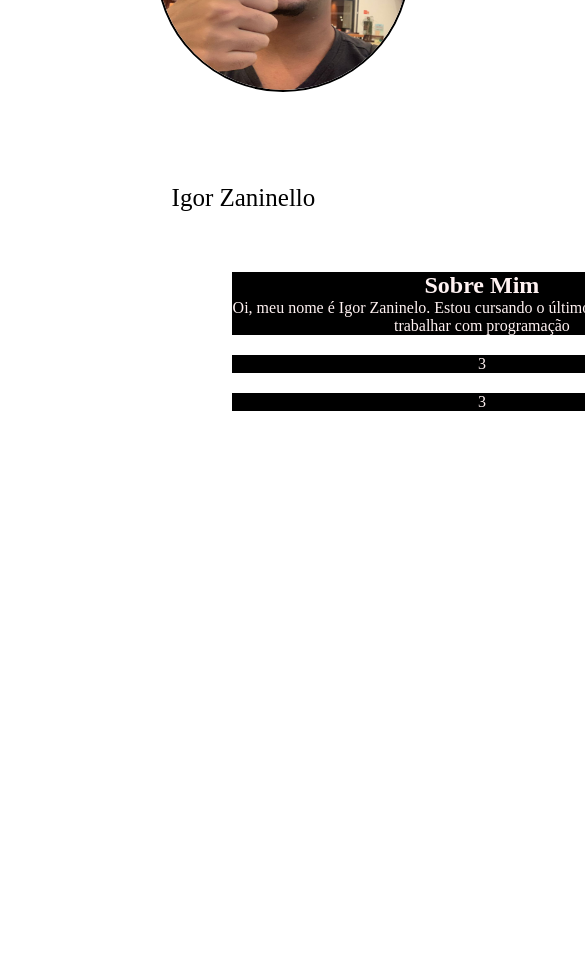
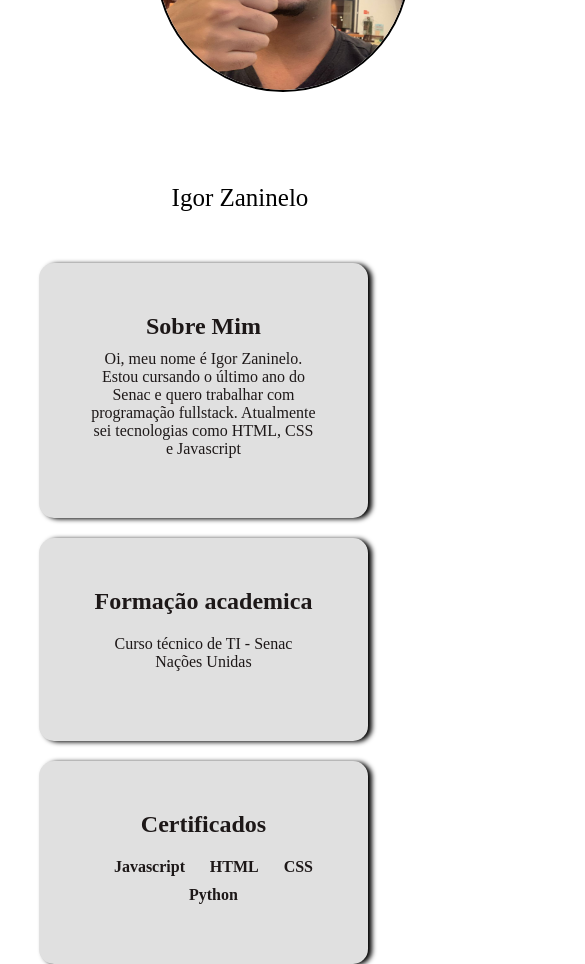
Before and after one commit to Ogitman1/SiteIgor, a plain HTML site: page Páginas/Perfilpr.html in a window 390 px wide. Shown: the part 322-1286 px from the top of the page, 585 px wide, since content can reach past the window. Before the commit the page ends 844 px from the top, so only its background shows below. Drawn offline with Linux system fonts and the light colour scheme.

Commit message:
Desenvolvimento da responsividade da página do Linkedin

```diff
--- a/Páginas/Perfilpr.html
+++ b/Páginas/Perfilpr.html
@@ -11,20 +11,34 @@
     <img id="banner" style="width: 100%; height: 300px; margin: 0 ;"
      src="https://encrypted-tbn0.gstatic.com/images?q=tbn:ANd9GcRUBgz3CVkc1wv_udqz6BjHboWvkzJgUgyvqQ&usqp=CAU">
 </div>
-
-    <img id="eu" src="../Images/Igor.jpg" class="img-thumbnail" alt="...">
-    <p style="position: absolute; top: 60%; left: 44%; font-size: 25px;">Igor Zaninello</p>
-
+<div id="logo">
+    <img id="eu" src="../Images/Igor.jpg" class="img-thumbnail" alt="Igor Zaninelo">
+    <p id="igor" style="position: absolute; top: 60%; left: 44%; font-size: 25px;">Igor Zaninelo</p>
+</div>
 </img>
-<div id="main" style="display: flex; justify-content: center;
-height: auto; width: 800px; position: absolute; top: 68%; left: 21%;
-flex-direction: column ;flex-wrap: wrap; align-items: center;">
+<div id="main">
     <div>
         <h2>Sobre Mim </h2>
-        <p style="text-align: center;">Oi, meu nome é Igor Zaninelo. Estou cursando o último ano do Senac e quero trabalhar com programação</p>
+        <p style="text-align: center; margin: 10px 0px;">Oi, meu nome é Igor Zaninelo. Estou cursando o último ano do Senac e quero trabalhar com programação fullstack. Atualmente sei tecnologias como HTML, CSS e Javascript</p>
     </div>
-    <div>3</div>
-    <div>3</div>
+    <div>
+        <h2>Formação academica </h2>
+        <ul style="text-align: center; margin: 10px 0px;">
+            <li style="margin-top: 10px;">Curso técnico de TI - Senac Nações Unidas</li>
+            <li style="margin-top: 10px;"></li>
+            <li style="margin-top: 10px;"></li>
+        </ul>
+    </div>
+    <div>
+        <h2>Certificados </h2>
+        <ul style="text-align: center; margin: 10px 0px;
+        display: flex; justify-content: space-evenly;  flex-wrap: wrap; text-align: center;">
+            <li style="margin-top: 10px; margin-left: 20px ;font-weight: bold; list-style: none;">Javascript</li>
+            <li style="margin-top: 10px; margin-left: 20px ;font-weight: bold; list-style: none;">HTML</li>
+            <li style="margin-top: 10px; margin-left: 20px ;font-weight: bold; list-style: none;">CSS</li>
+            <li style="margin-top: 10px; margin-left: 20px ;font-weight: bold; list-style: none;">Python</li>
+        </ul>
+    </div>
 </div>
 </body>
 </html>
--- a/Páginas/perfil.css
+++ b/Páginas/perfil.css
@@ -14,15 +14,72 @@
     width: 250px;
     border: 2px solid black;
 }
-
+#main{
+    display: inline-flex;
+    justify-content: center;
+    height: auto;
+    width: 56%;
+    position: absolute;
+    top: 67%;
+    left: 21%;
+    flex-direction: column ;
+    flex-wrap: wrap;
+    align-items: center;
+}
 #main div{
     display: inline-flex;
     flex-direction: column;
     justify-content: center;
     align-items: center;
-    background-color: rgb(0, 0, 0);
-    color: rgb(255, 242, 242);
+    background-color: rgb(224, 224, 224);
+    box-shadow: 4px 1px 5px black;
+    color: rgb(29, 24, 24);
     width: 500px;
     height: auto;
     margin-top: 20px;
+    border-radius: 15px;
+    padding: 20px;
 }
+
+@media screen and (max-width: 700px) {
+    body{
+        overflow-x: hidden;
+    }
+
+    div#main{
+        display: inline-flex;
+        justify-content: flex-start;
+        position: absolute;
+        left: 10%;
+        width: calc(80% + 15px);
+        height: auto;
+    }
+    div#main div{
+        display: inline-flex;
+        flex-direction: column;
+        align-items: center;
+        background-color: rgb(224, 224, 224);
+        box-shadow: 4px 1px 5px black;
+        color: rgb(29, 24, 24);
+        width: 70%;
+        height: auto;
+        margin-top: 20px;
+        border-radius: 15px;
+        padding: 50px;
+
+    }
+    ul li{
+        list-style: none;
+    }
+    img#banner{
+        position: relative;
+    }
+    img#eu{
+       position: absolute;
+       right: 40%;
+    }
+    p#igor{
+        position: absolute;
+        left: 10%
+    }
+}
```
